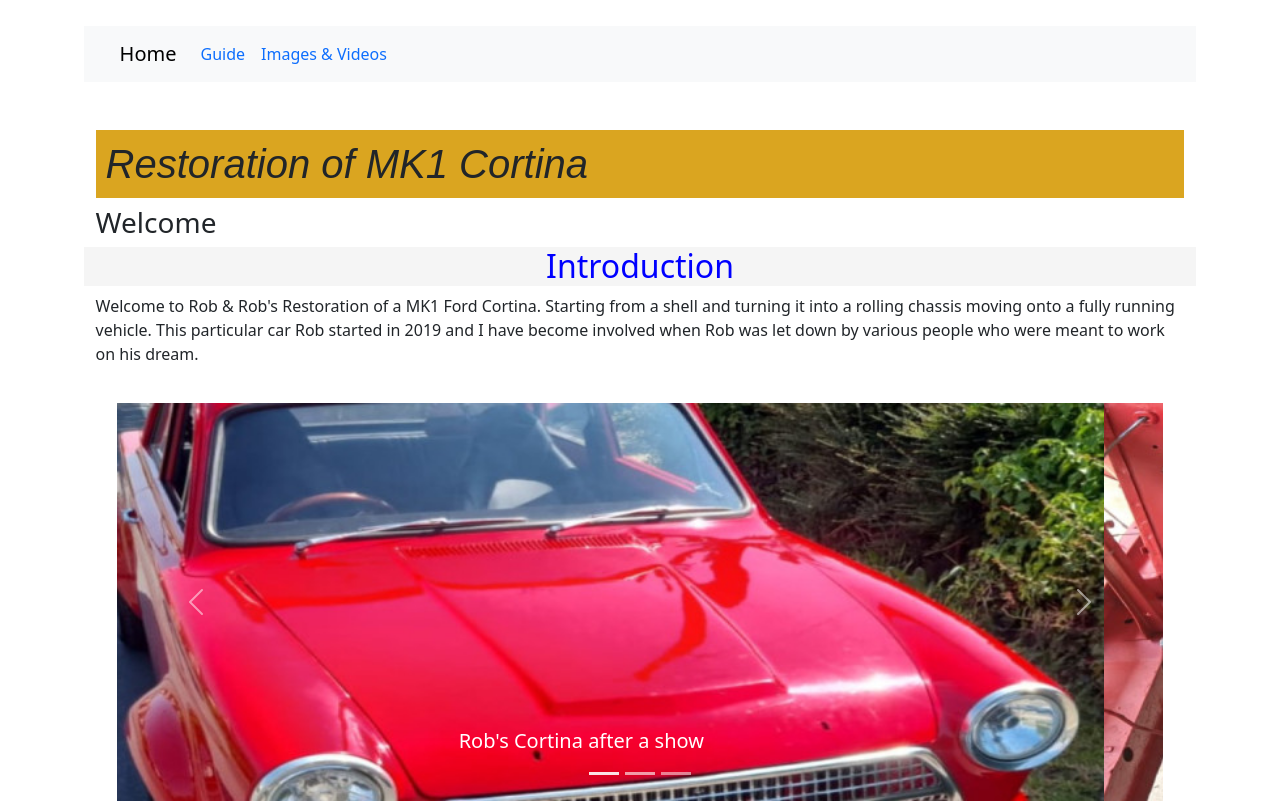
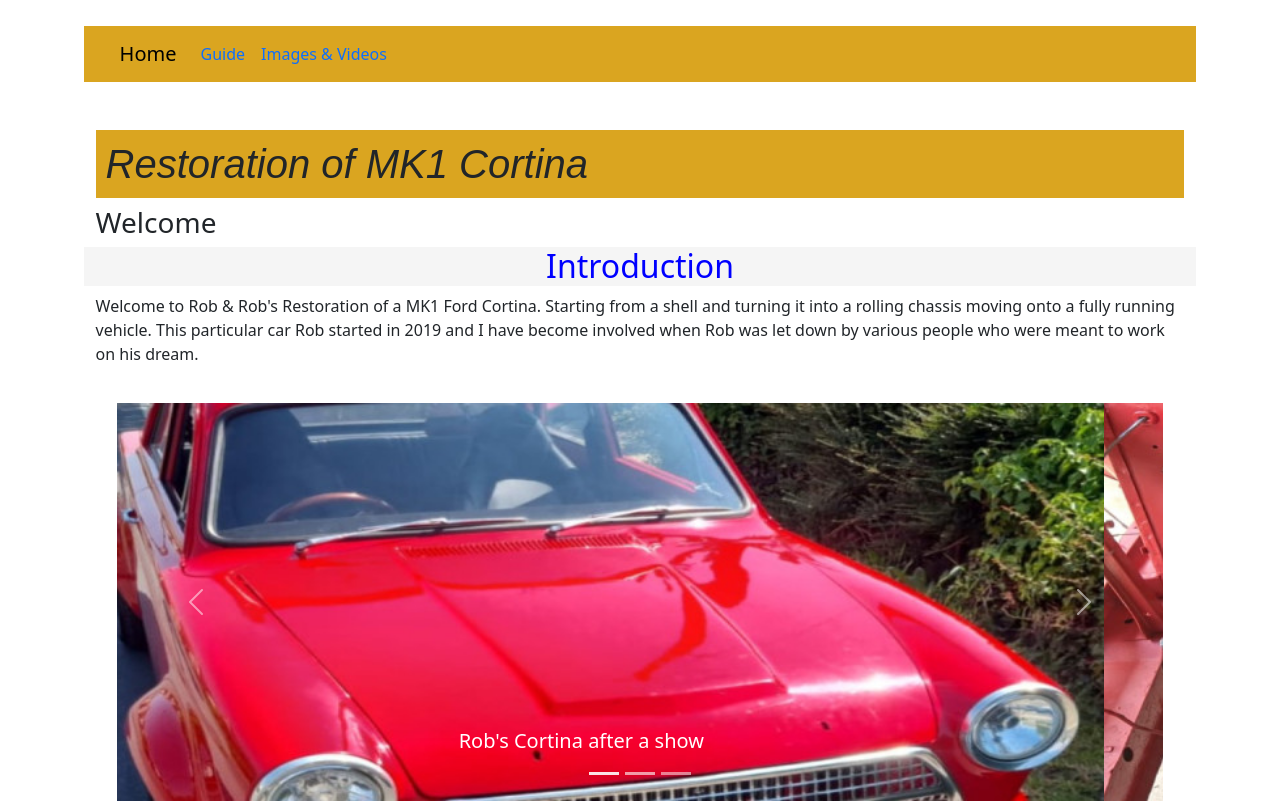
Before and after one commit to rhcompbuilds/CIMilestone1, a plain HTML site: page index.html in a window 1280 px wide. Shown: the top 804 px of the page. Drawn offline with nearby package versions, Linux system fonts and the light colour scheme.

Commit message:
Update style.css change of code.

```diff
--- a/css/style.css
+++ b/css/style.css
@@ -100,8 +100,8 @@ th {
     width: 100%;
     height: auto;
 }
-.bg-body-tertiary !important {
-    background-color: goldenrod;
+.bg-body-tertiary {
+    background-color: goldenrod !important;
     color: black
 }
 /*Responsive Screen setup for 3 sizes*/
```
